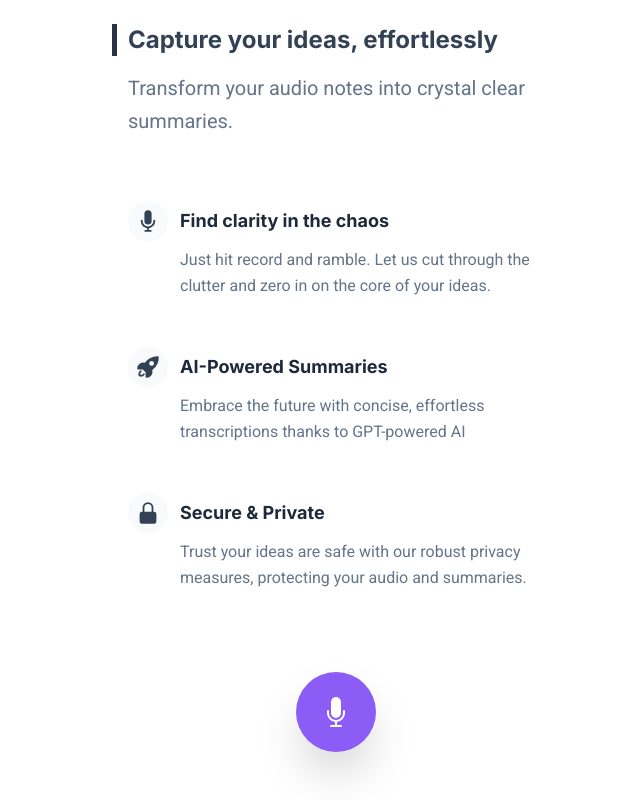
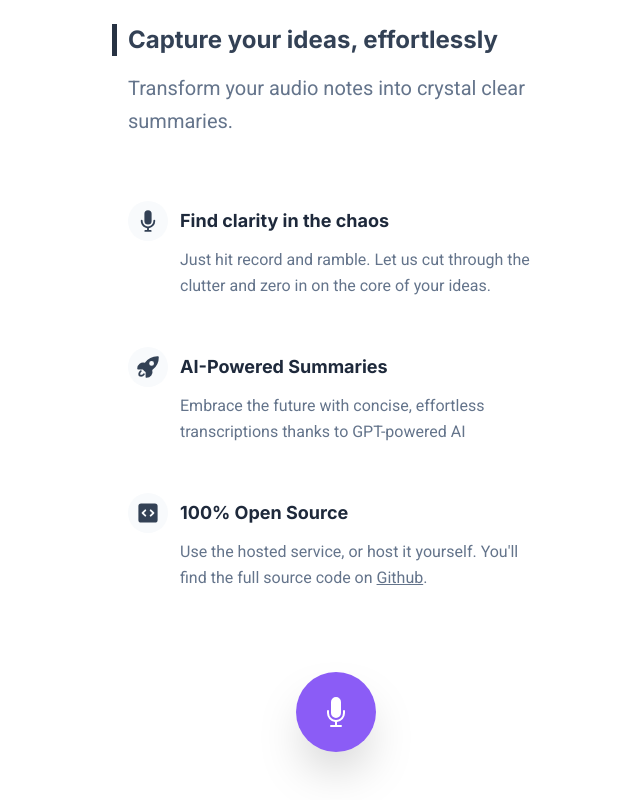
Before and after one commit to yazinsai/mic-ai, a Next.js app: page / in a window 1280 px wide. Shown: the whole page, without its empty margins (304-944 px from the left). Built offline with nearby package versions, Linux system fonts and the light colour scheme; no server answers; what upload-js would draw is missing.

Commit message:
Add github link

```diff
--- a/pages/index.tsx
+++ b/pages/index.tsx
@@ -7,7 +7,7 @@ import {
   ClipboardIcon,
   MicrophoneIcon,
   RocketLaunchIcon,
-  LockClosedIcon,
+  CodeBracketSquareIcon,
 } from "@heroicons/react/20/solid";
 import Head from "next/head";
 import analytics from "@/lib/analytics";
@@ -317,7 +317,7 @@ function LandingScreen() {
       </div>
       <div className="flex mt-12 gap-x-3">
         <div className="rounded-full bg-slate-50 w-10 h-10 grid place-items-center">
-          <LockClosedIcon className="h-6 w-6 text-slate-700" />
+          <CodeBracketSquareIcon className="h-6 w-6 text-slate-700" />
         </div>
         <div className="flex-1">
           <h3
@@ -326,7 +326,7 @@ function LandingScreen() {
               inter.className
             )}
           >
-            Secure &amp; Private
+            100% Open Source
           </h3>
           <p
             className={classNames(
@@ -334,8 +334,16 @@ function LandingScreen() {
               roboto.className
             )}
           >
-            Trust your ideas are safe with our robust privacy measures,
-            protecting your audio and summaries.
+            Use the hosted service, or host it yourself. You'll find the full
+            source code on{" "}
+            <a
+              href="https://github.com/yazinsai/mic-ai"
+              className="underline"
+              target="_blank"
+            >
+              Github
+            </a>
+            .
           </p>
         </div>
       </div>
@@ -364,11 +372,8 @@ function MetaTags() {
           property="og:description"
           content="Transform your audio notes into concise summaries with Mic AI - streamlining your thought process and enabling better decision-making."
         />
-        <meta
-          property="og:image"
-          content="https://mic-ai.vercel.app/meta.jpeg"
-        />
-        <meta property="og:url" content="https://mic-ai.vercel.app" />
+        <meta property="og:image" content="https://mic.yazin.ai/meta.jpeg" />
+        <meta property="og:url" content="https://mic.yazin.ai" />
         <meta property="og:type" content="website" />
 
         <meta name="twitter:card" content="summary_large_image" />
@@ -380,10 +385,7 @@ function MetaTags() {
           name="twitter:description"
           content="Transform your audio notes into concise summaries with Mic AI - streamlining your thought process and enabling better decision-making."
         />
-        <meta
-          name="twitter:image"
-          content="https://mic-ai.vercel.app/meta.jpeg"
-        />
+        <meta name="twitter:image" content="https://mic.yazin.ai/meta.jpeg" />
       </head>
     </Head>
   );
```
